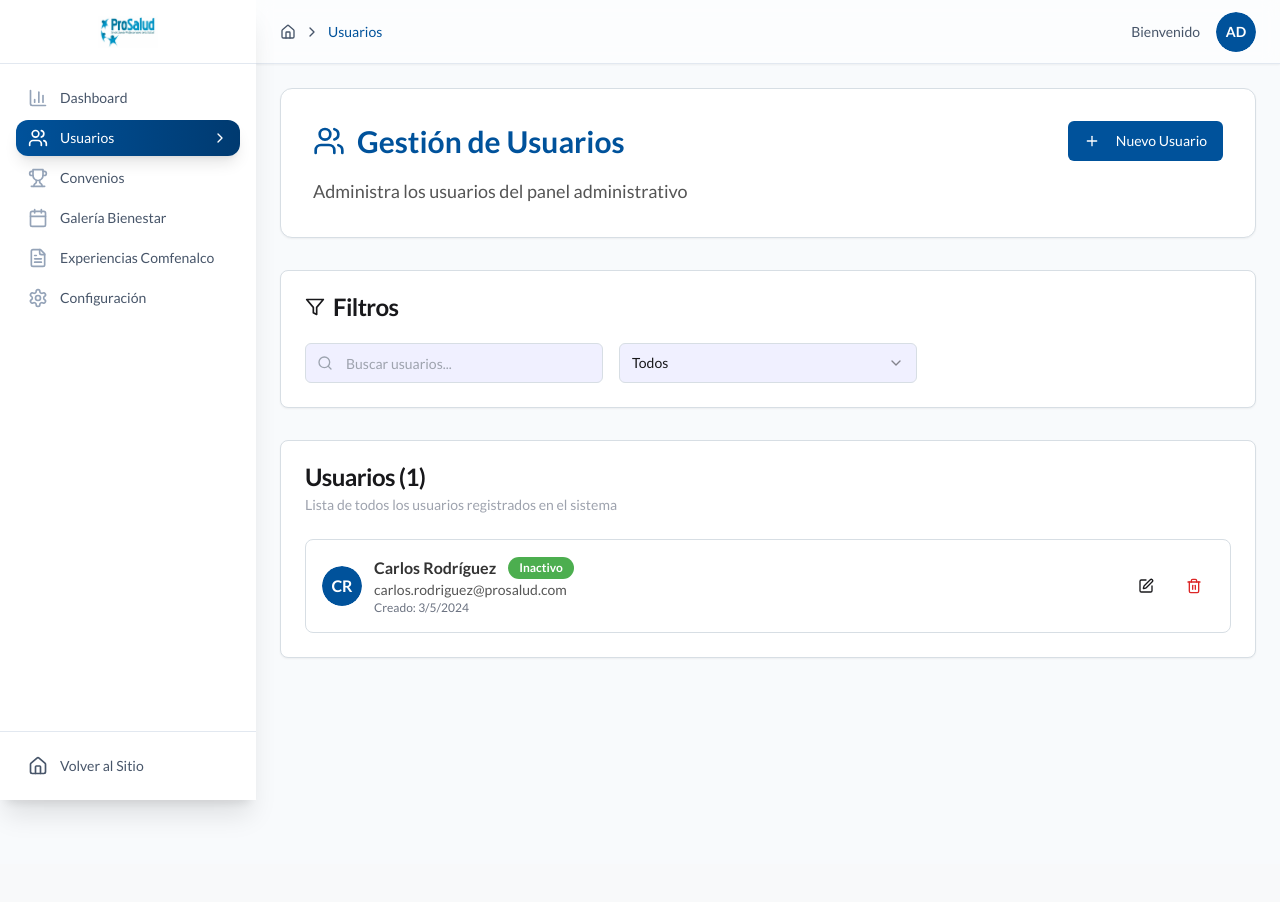
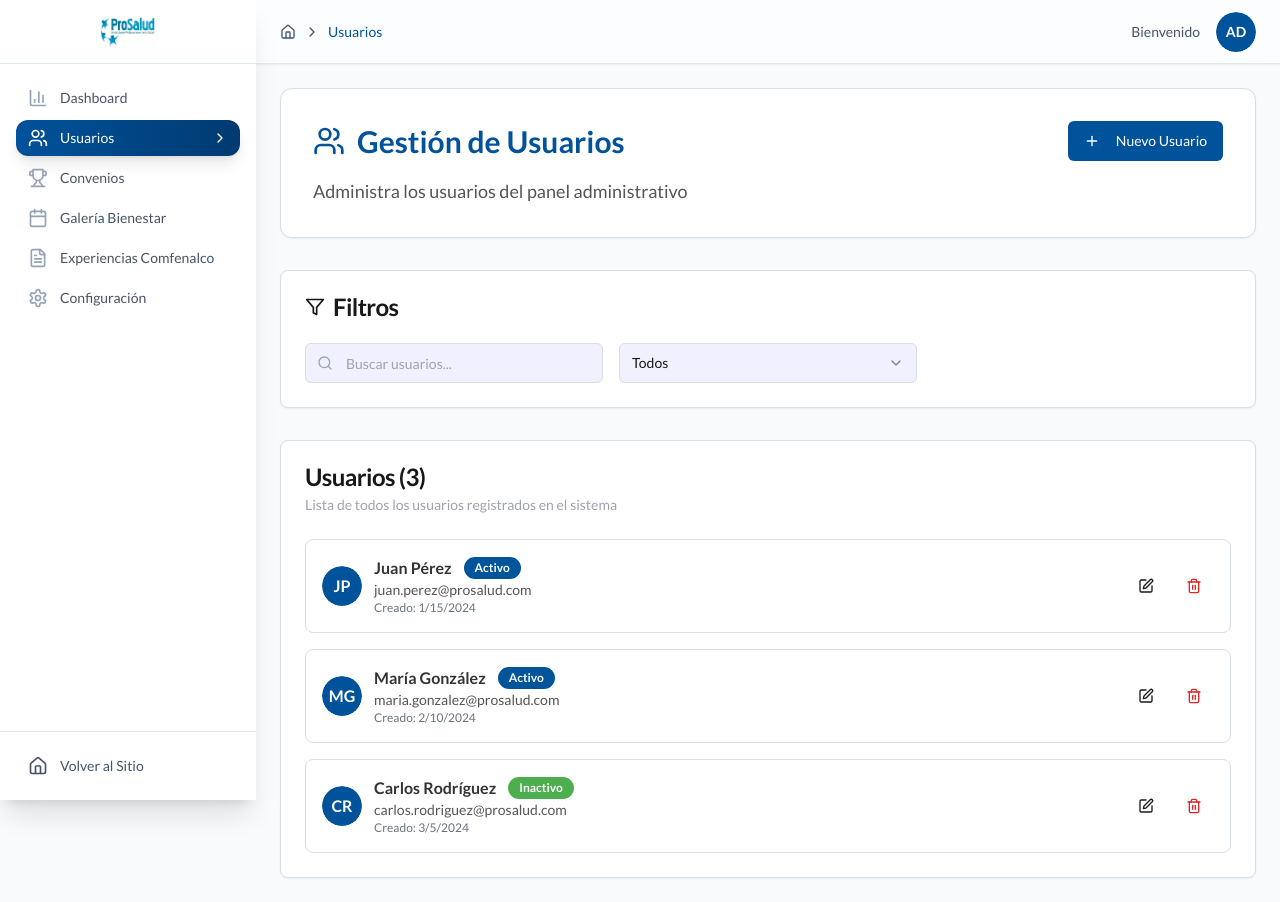
Before and after one commit to Juan2004Pablo/prosalud-redesign, a React (Vite) app: page /admin/usuarios in a window 1280 px wide. Before the commit the page ends 864 px from the top, so only its background shows below. Built offline with nearby package versions, Linux system fonts and the light colour scheme; sample sign-in values are in the browser's storage.

Commit message:
fix: control when a user state is undefined

```diff
--- a/src/pages/AdminUsuariosPage.tsx
+++ b/src/pages/AdminUsuariosPage.tsx
@@ -36,7 +36,10 @@ const AdminUsuariosPage: React.FC = () => {
 
   const { data: usersResponse, isLoading, error } = useQuery({
     queryKey: ['users', currentPage, searchTerm, statusFilter],
-    queryFn: () => usersApi.getUsers(currentPage, itemsPerPage, searchTerm, statusFilter)
+    queryFn: () => {
+      const status = statusFilter === 'all' ? undefined : statusFilter;
+      return usersApi.getUsers(currentPage, itemsPerPage, searchTerm, status);
+    }
   });
 
   // Extract users array from the paginated response
```
Also changed, not shown: 1 other file (tests, documents, lock files or other folders).
